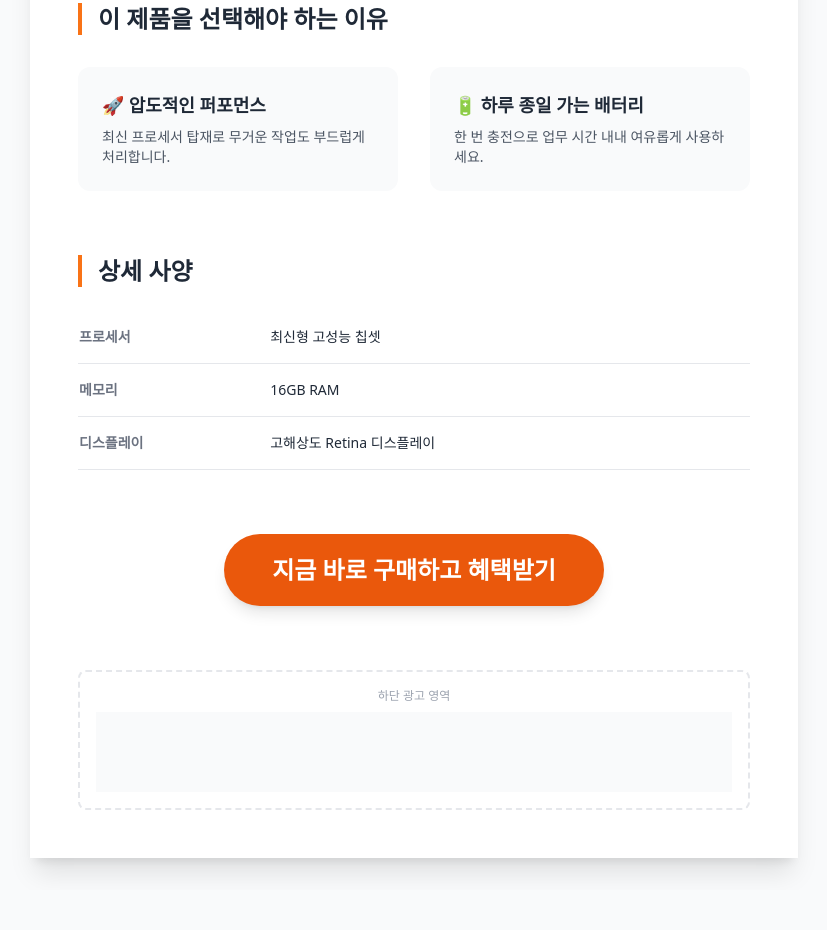
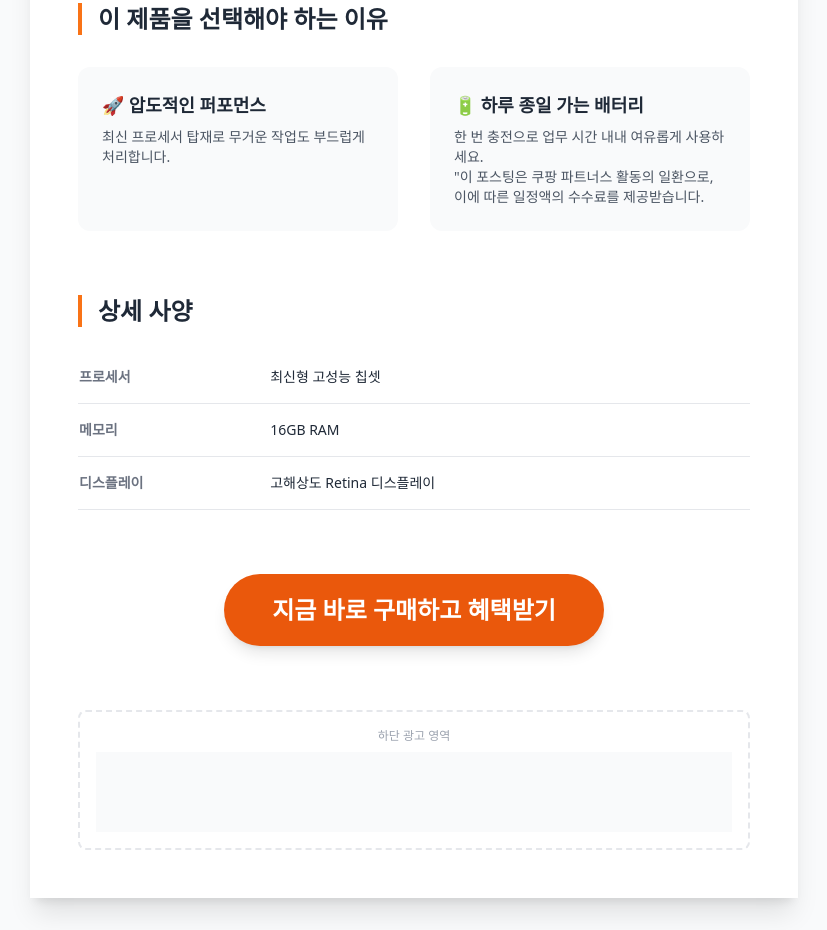
Before and after one commit to amazon9809/laptop, a plain HTML site: page index.html in a window 1280 px wide. Shown: the part 757-1687 px from the top of the page, without its empty margins (226-1053 px from the left). Before the commit the page ends 1647 px from the top, so only its background shows below. Drawn offline with nearby package versions, Linux system fonts and the light colour scheme.

Commit message:
Fix HTML syntax for partner activity notice

```diff
--- a/index.html
+++ b/index.html
@@ -53,7 +53,8 @@
                 <div class="p-6 bg-gray-50 rounded-xl">
                     <h3 contenteditable="true" class="font-bold text-lg mb-2">🔋 하루 종일 가는 배터리</h3>
                     <p contenteditable="true" class="text-sm text-gray-600">한 번 충전으로 업무 시간 내내 여유롭게 사용하세요.</p>
-                    <p "이 포스팅은 쿠팡 파트너스 활동의 일환으로, 이에 따른 일정액의 수수료를 제공받습니다."</p>
+                    <p contenteditable="true" class="text-sm text-gray-600">"이 포스팅은 쿠팡 파트너스 활동의 일환으로, 이에 따른 일정액의 수수료를 제공받습니다.</p>
+
 
                 </div>
             </div>
```
